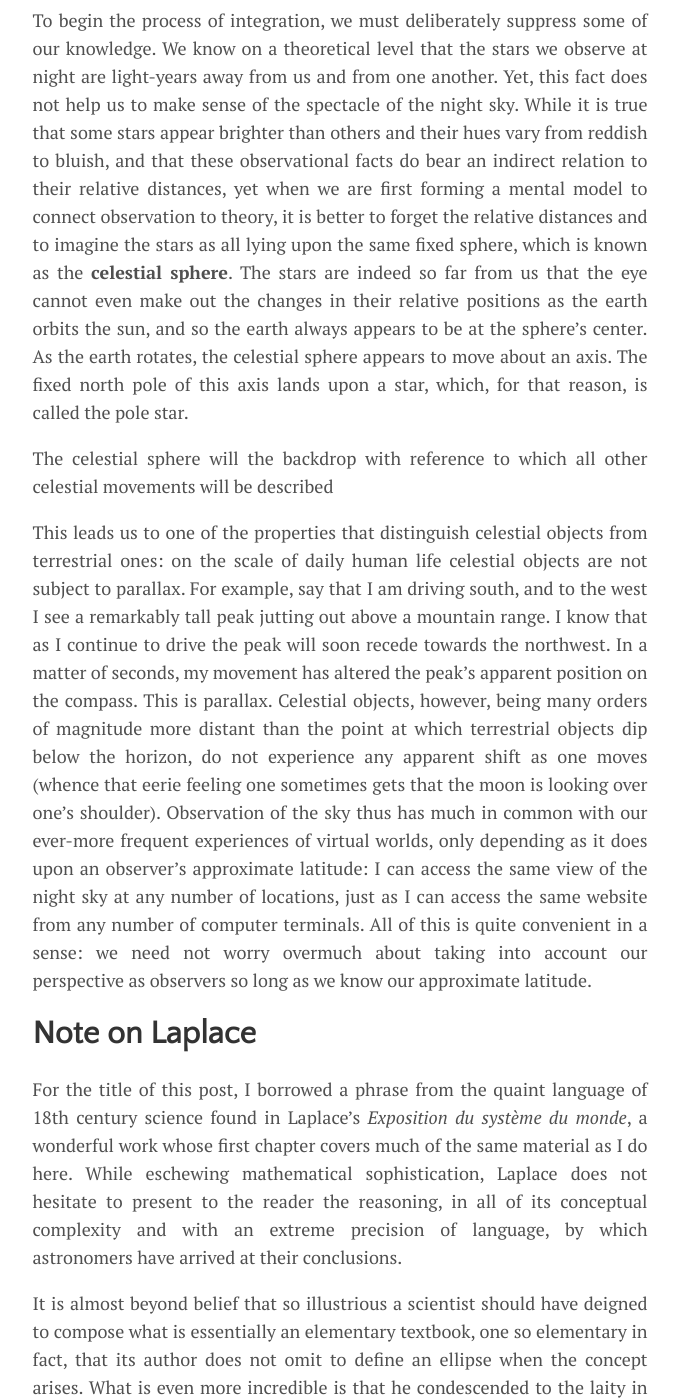
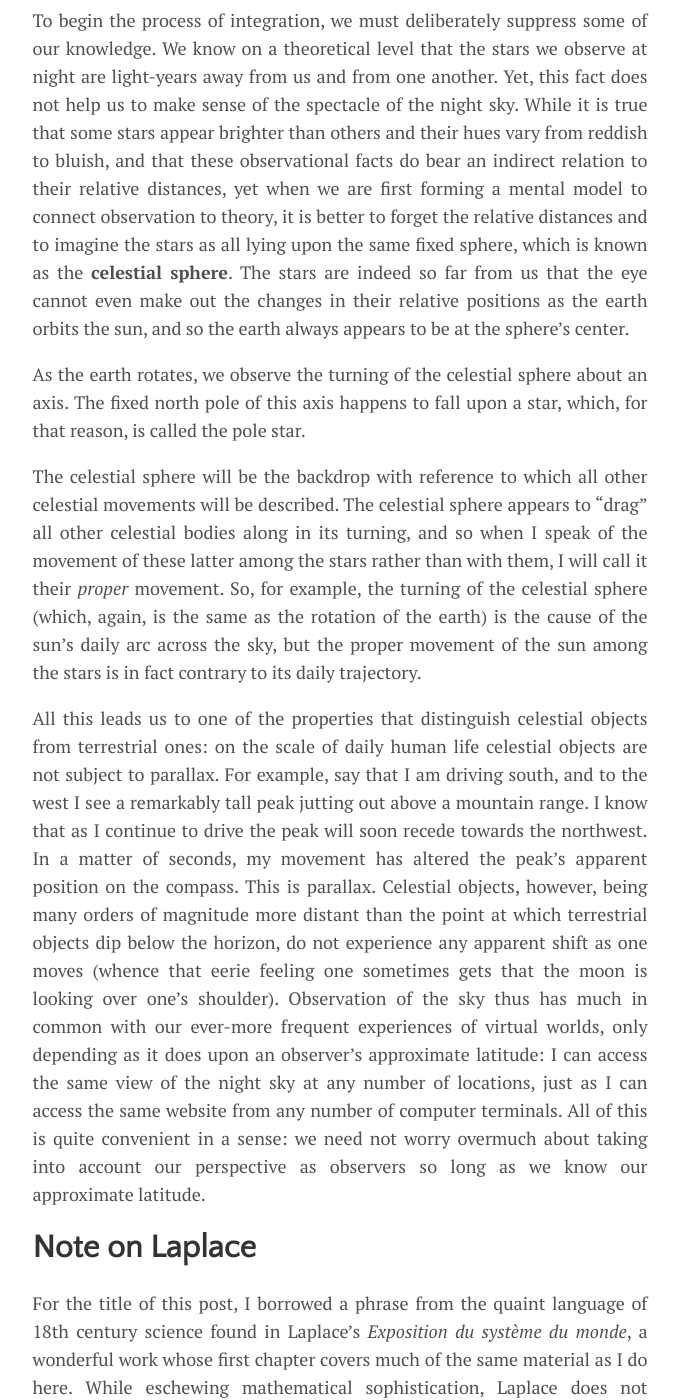
Before and after one commit to DanielAmes/DanielAmes.github.io, a Jekyll site: the page built from _posts/2025-02-19-primer.md, in a window 1280 px wide and 1400 px high, scrolled down 741 px. Shown: the whole window, without its empty margins (300-980 px from the left). Built offline with Jekyll 4.4.1, drawn with Linux system fonts in a browser that asks for light colours.

Commit message:
primer sun

```diff
--- a/_posts/2025-02-19-primer.md
+++ b/_posts/2025-02-19-primer.md
@@ -18,12 +18,13 @@ I do not blame our teachers. It is not a trivial task to connect the theoretical
 
 
 
-To begin the process of integration, we must deliberately suppress some of our knowledge. We know on a theoretical level that the stars we observe at night are light-years away from us and from one another. Yet, this fact does not help us to make sense of the spectacle of the night sky. While it is true that some stars appear brighter than others and their hues vary from reddish to bluish, and that these observational facts do bear an indirect relation to their relative distances, yet when we are first forming a mental model to connect observation to theory, it is better to forget the relative distances and to imagine the stars as all lying upon the same fixed sphere, which is known as the __celestial sphere__. The stars are indeed so far from us that the eye cannot even make out the changes in their relative positions as the earth orbits the sun, and so the earth always appears to be at the sphere's center. As the earth rotates, the celestial sphere appears to move about an axis. The fixed north pole of this axis lands upon a star, which, for that reason, is called the pole star.
+To begin the process of integration, we must deliberately suppress some of our knowledge. We know on a theoretical level that the stars we observe at night are light-years away from us and from one another. Yet, this fact does not help us to make sense of the spectacle of the night sky. While it is true that some stars appear brighter than others and their hues vary from reddish to bluish, and that these observational facts do bear an indirect relation to their relative distances, yet when we are first forming a mental model to connect observation to theory, it is better to forget the relative distances and to imagine the stars as all lying upon the same fixed sphere, which is known as the __celestial sphere__. The stars are indeed so far from us that the eye cannot even make out the changes in their relative positions as the earth orbits the sun, and so the earth always appears to be at the sphere's center.
 
-The celestial sphere will the backdrop with reference to which all other celestial movements will be described
+As the earth rotates, we observe the turning of the celestial sphere about an axis. The fixed north pole of this axis happens to fall upon a star, which, for that reason, is called the pole star.
 
+The celestial sphere will be the backdrop with reference to which all other celestial movements will be described. The celestial sphere appears to "drag" all other celestial bodies along in its turning, and so when I speak of the movement of these latter among the stars rather than with them, I will call it their _proper_ movement. So, for example, the turning of the celestial sphere (which, again, is the same as the rotation of the earth) is the cause of the sun's daily arc across the sky, but the proper movement of the sun among the stars is in fact contrary to its daily trajectory.
 
-This leads us to one of the properties that distinguish celestial objects from terrestrial ones: on the scale of daily human life celestial objects are not subject to parallax. For example, say that I am driving south, and to the west I see a remarkably tall peak jutting out above a mountain range. I know that as I continue to drive the peak will soon recede towards the northwest. In a matter of seconds, my movement has altered the peak's apparent position on the compass. This is parallax. Celestial objects, however, being many orders of magnitude more distant than the point at which terrestrial objects dip below the horizon, do not experience any apparent shift as one moves (whence that eerie feeling one sometimes gets that the moon is looking over one's shoulder). Observation of the sky thus has much in common with our ever-more frequent experiences of virtual worlds, only depending as it does upon an observer's approximate latitude: I can access the same view of the night sky at any number of locations, just as I can access the same website from any number of computer terminals. All of this is quite convenient in a sense: we need not worry overmuch about taking into account our perspective as observers so long as we know our approximate latitude.
+All this leads us to one of the properties that distinguish celestial objects from terrestrial ones: on the scale of daily human life celestial objects are not subject to parallax. For example, say that I am driving south, and to the west I see a remarkably tall peak jutting out above a mountain range. I know that as I continue to drive the peak will soon recede towards the northwest. In a matter of seconds, my movement has altered the peak's apparent position on the compass. This is parallax. Celestial objects, however, being many orders of magnitude more distant than the point at which terrestrial objects dip below the horizon, do not experience any apparent shift as one moves (whence that eerie feeling one sometimes gets that the moon is looking over one's shoulder). Observation of the sky thus has much in common with our ever-more frequent experiences of virtual worlds, only depending as it does upon an observer's approximate latitude: I can access the same view of the night sky at any number of locations, just as I can access the same website from any number of computer terminals. All of this is quite convenient in a sense: we need not worry overmuch about taking into account our perspective as observers so long as we know our approximate latitude.
 
 
  [comment]: # A fundamental distinction in naked-eye astronomy is that between fixity and changeabliity: the stars appear fixed relative to one another, and all other visible bodies (the sun, the moon, and the visible planets) appear to move relative to one another and to the fixed stars. Some of the latter also exhibit observable changes of phase or diameter.
```
